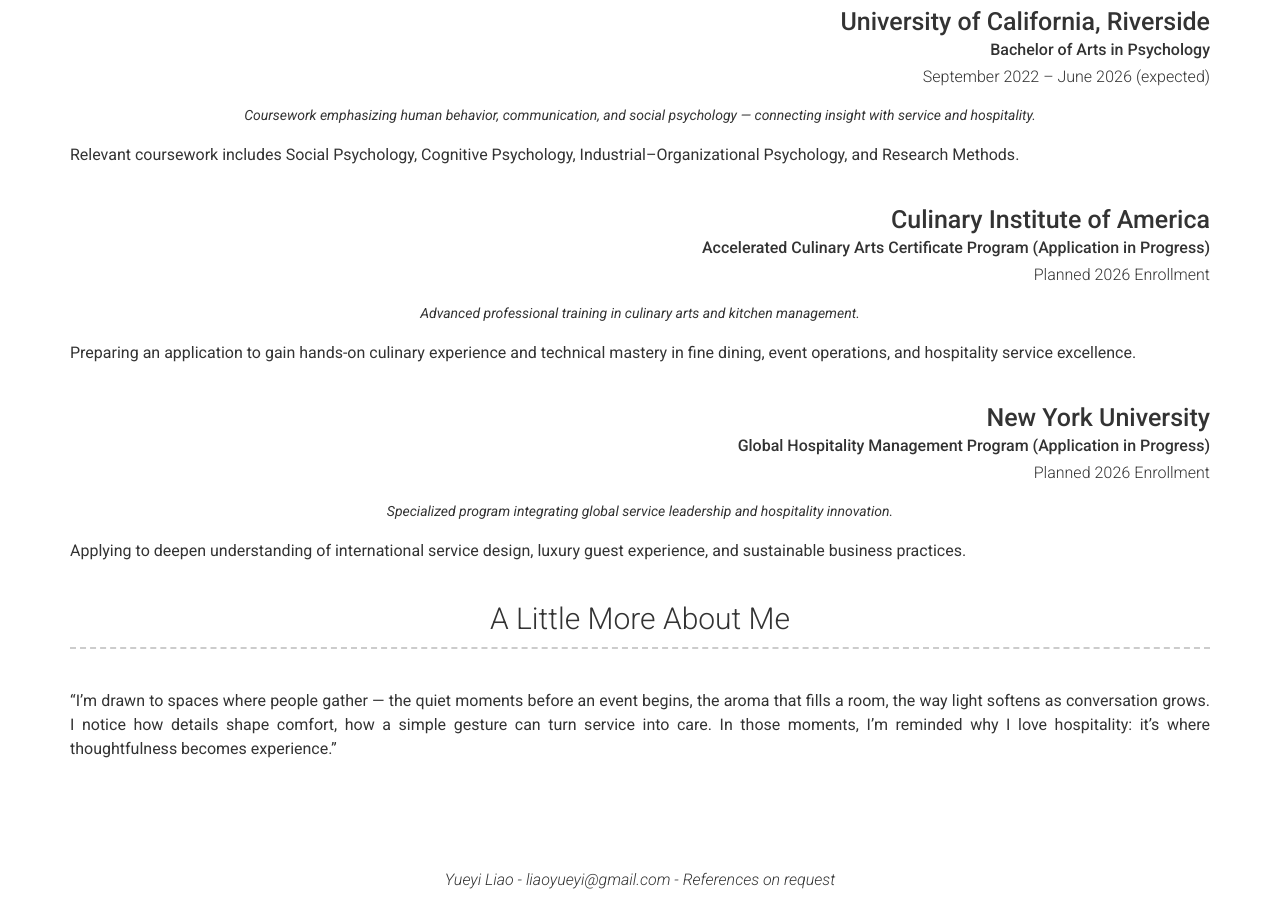
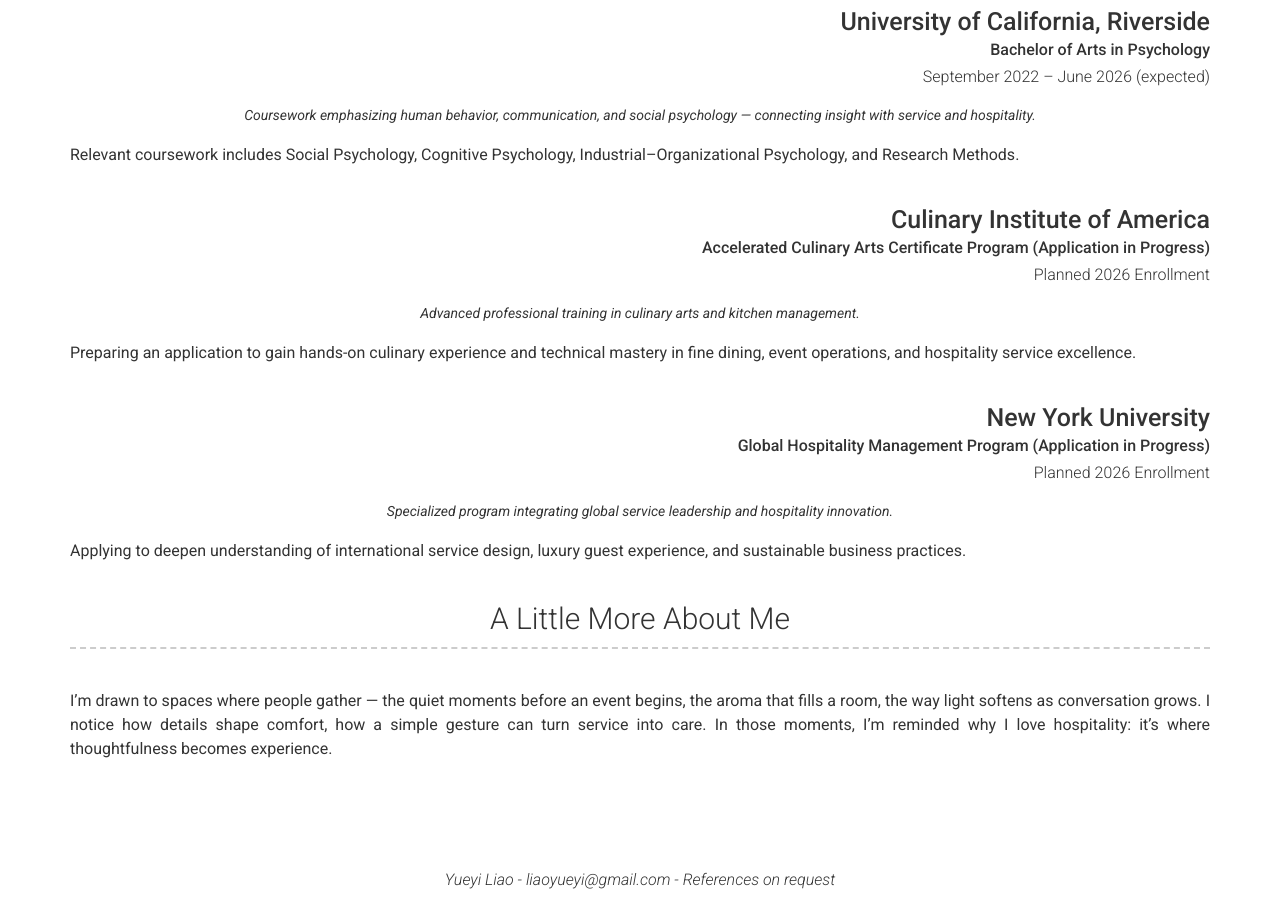
Before and after one commit to yueyiliao/yueyiliao.github.io, a Jekyll site: the page built from index.md, in a window 1280 px wide and 900 px high, scrolled down 3502 px. Built offline with Jekyll 4.4.1, drawn with Linux system fonts in a browser that asks for light colours; nearby versions of some CDN libraries.

```diff
--- a/_config.yml
+++ b/_config.yml
@@ -221,8 +221,8 @@ content:
   - title: A Little More About Me
     layout: text
     content: |
-      “I’m drawn to spaces where people gather — the quiet moments before an event begins, the aroma that fills a room, the way light softens as conversation grows. I notice how details shape comfort, how a simple gesture can turn service into care.
-      In those moments, I’m reminded why I love hospitality: it’s where thoughtfulness becomes experience.”
+      I’m drawn to spaces where people gather — the quiet moments before an event begins, the aroma that fills a room, the way light softens as conversation grows. I notice how details shape comfort, how a simple gesture can turn service into care.
+      In those moments, I’m reminded why I love hospitality: it’s where thoughtfulness becomes experience.
 
 # Footer
 footer_show_references: true
```
